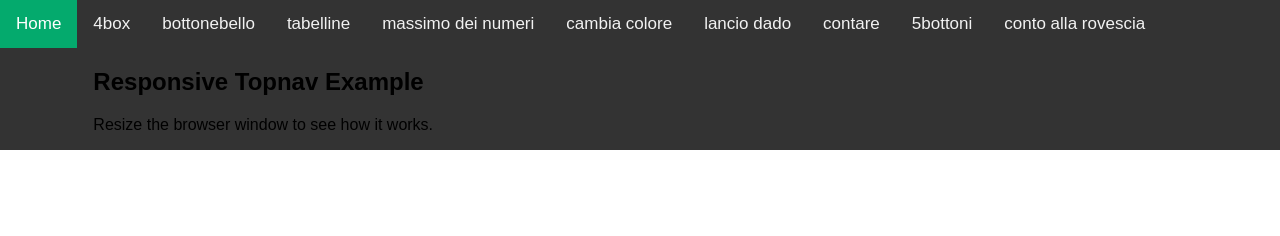
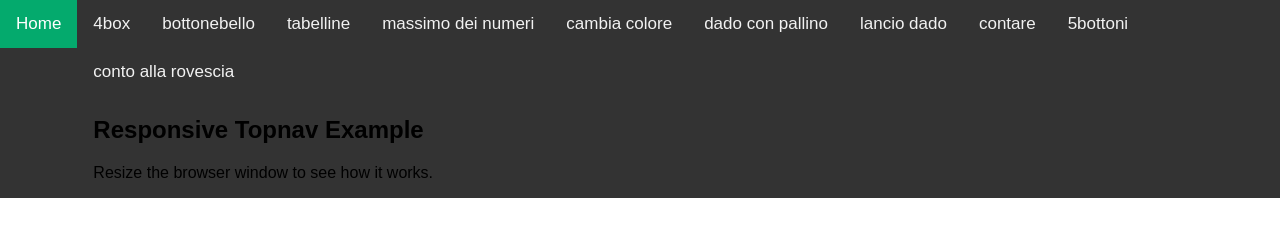
Before and after one commit to FEDERICOMACRINO/federico, a plain HTML site: page index.html in a window 1280 px wide. Drawn offline with Linux system fonts and the light colour scheme.

Commit message:
Update index.html

```diff
--- a/index.html
+++ b/index.html
@@ -75,6 +75,7 @@ body {
   <a href="tabelline.html">tabelline</a>
   <a href="massimonumero.html">massimo dei numeri</a>
   <a href="4div con bottone.html">cambia colore</a>
+  <a href="dado con pallino.html">dado con pallino</a>
   <a href="dado.html">lancio dado</a>
    <a href="contare.html">contare</a>
   <a href="5bottoni.html">5bottoni</a>
```
